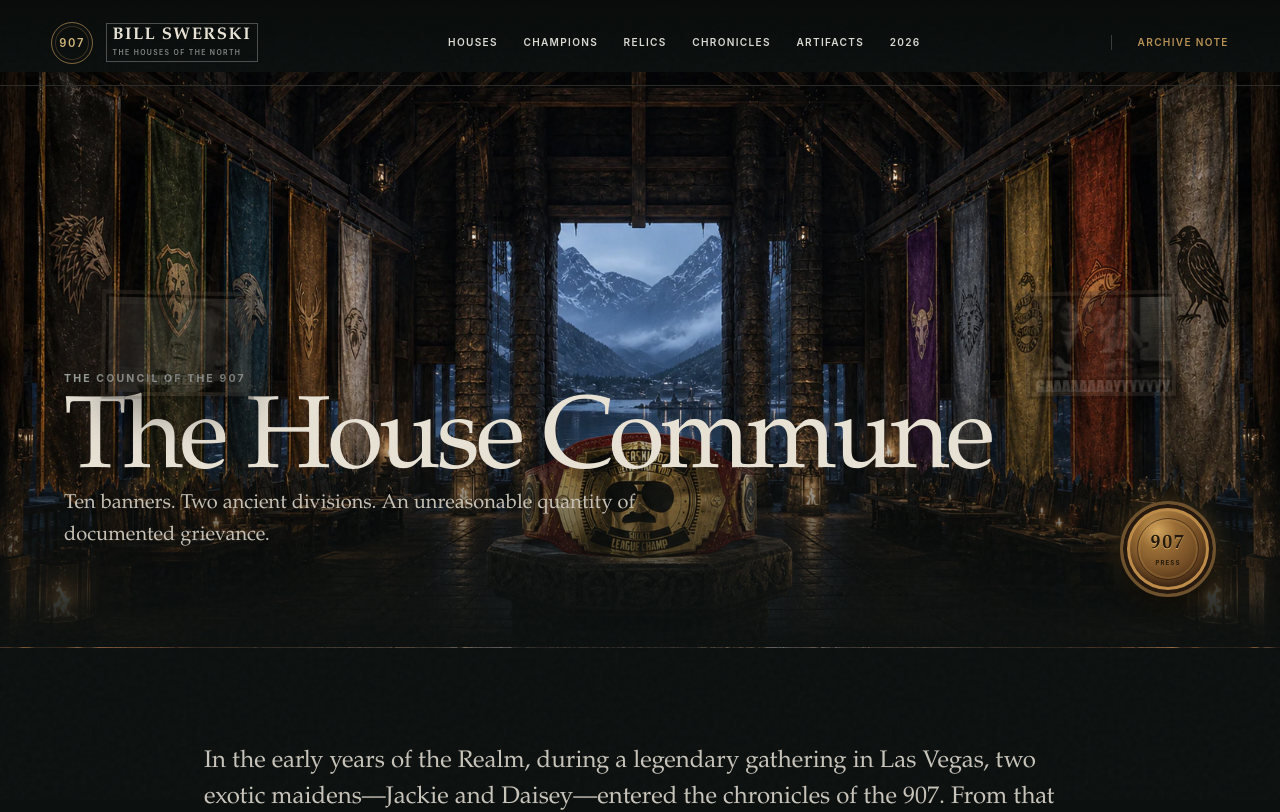
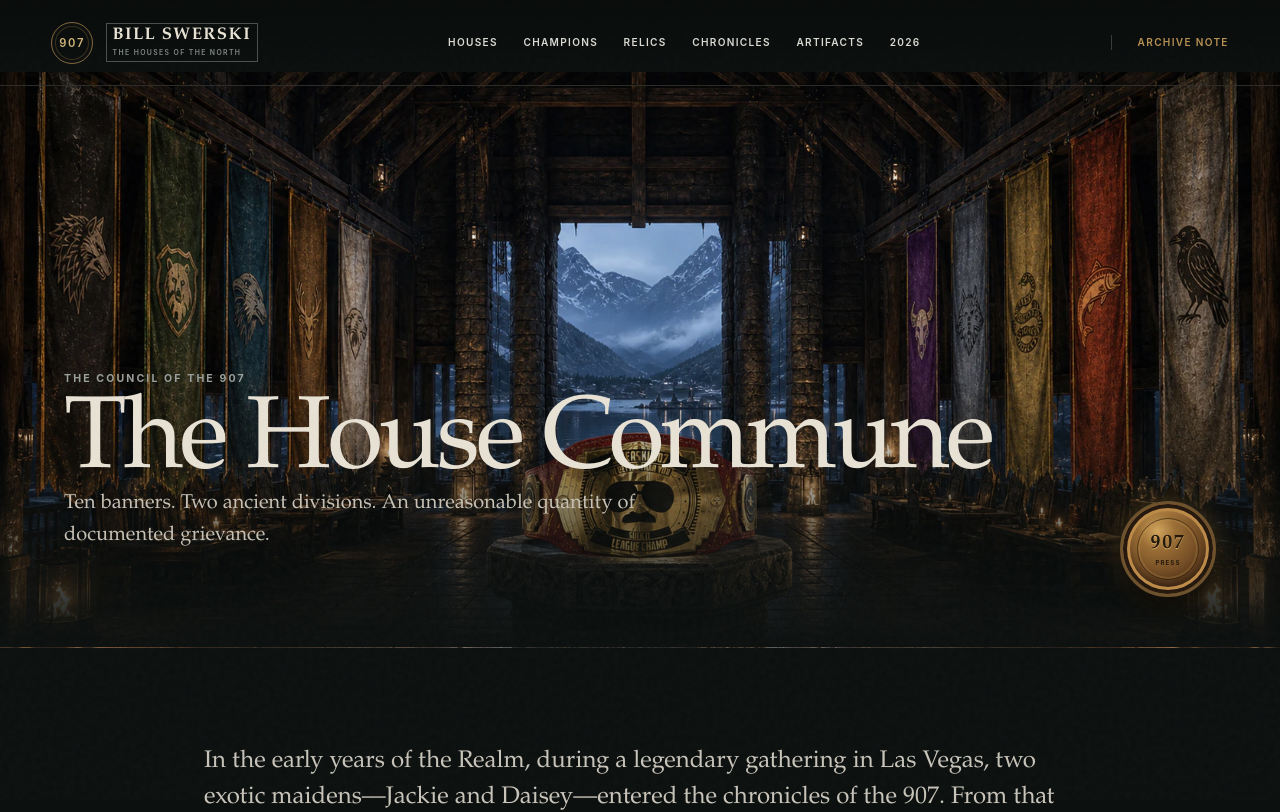
Before and after one commit to kodiakstrategy-sd/Bill-Swerski-907, a Next.js app: page /houses in a window 1280 px wide. Shown: the top 812 px of the page. Built offline with nearby package versions, Linux system fonts and the light colour scheme.

Commit message:
Remove Great Hall hidden paintings

```diff
--- a/app/globals.css
+++ b/app/globals.css
@@ -85,12 +85,6 @@ h1,h2,h3 { font-family:var(--font-display),serif; font-weight:500; }
 .houses-commune .page-hero { min-height:72vh; display:flex; flex-direction:column; justify-content:end; background:linear-gradient(0deg,#0c100f 0,transparent 48%),url('/world/great-hall.webp') center 32%/cover; }
 .houses-commune .page-hero .lede { color:#c7c1b5; }
 .commune-foyer { position:relative; }
-.commune-fresco { position:absolute; z-index:1; top:38%; width:clamp(120px,12vw,188px); aspect-ratio:410/288; padding:7px; border:7px ridge #40382d; background:#171917; box-shadow:0 18px 34px #000d,inset 0 0 0 1px #8b7656; opacity:.34; transform:perspective(700px) rotateY(-7deg) rotate(-.7deg); pointer-events:none; }
-.commune-fresco::before { content:""; position:absolute; left:50%; bottom:calc(100% + 7px); width:42%; height:38px; border-left:1px solid #514735; border-top:1px solid #514735; transform:translateX(-50%) rotate(45deg); transform-origin:center; filter:drop-shadow(0 2px 2px #000); }
-.commune-fresco::after { content:""; position:absolute; inset:7px; z-index:2; opacity:.58; background:repeating-radial-gradient(ellipse at 20% 30%,transparent 0 17px,#1b17123d 18px 19px),linear-gradient(115deg,#0009,transparent 35%,#8c74552b 65%,#0009); mix-blend-mode:multiply; }
-.commune-fresco img { object-fit:cover; filter:sepia(.72) saturate(.42) contrast(1.04) brightness(.52); }
-.commune-fresco--east { right:clamp(4rem,8vw,9rem); }
-.commune-fresco--west { left:clamp(4rem,8vw,9rem); transform:perspective(700px) rotateY(7deg) rotate(.7deg); }
 .council-seal { position:absolute; z-index:3; right:clamp(1.3rem,5vw,5rem); bottom:clamp(1.5rem,4vw,3.5rem); width:96px; aspect-ratio:1; border:3px solid #6d512c; border-radius:50%; color:#21170b; background:radial-gradient(circle at 38% 30%,#d3a65d 0,#9a6d34 22%,#68431f 58%,#2b1b0e 100%); box-shadow:0 11px 18px #000b,0 0 24px #d59a4352,inset 0 0 0 4px #24170d,inset 0 0 0 7px #bd8b48,inset 0 -9px 13px #1c100bd1,inset 0 6px 8px #f0c17670; cursor:pointer; transition:transform .16s,filter .16s,box-shadow .16s; }
 .council-seal::before { content:""; position:absolute; inset:14px; border:1px solid #25180d99; border-radius:50%; box-shadow:inset 0 0 0 2px #d5a25438; }
 .council-seal:hover { transform:translateY(-3px); filter:brightness(1.12); box-shadow:0 14px 22px #000c,0 0 30px #e7aa4d70,inset 0 0 0 4px #24170d,inset 0 0 0 7px #bd8b48,inset 0 -9px 13px #1c100bd1,inset 0 6px 8px #f0c17670; }
@@ -159,7 +153,6 @@ h1,h2,h3 { font-family:var(--font-display),serif; font-weight:500; }
 @media (max-width:760px) {
   .houses-commune .page-hero { min-height:68vh; }
   .council-seal { width:76px; right:1rem; bottom:1rem; }
-  .commune-fresco { top:28%; width:86px; padding:4px; border-width:4px; opacity:.27; }.commune-fresco::before { height:22px; bottom:calc(100% + 4px); }.commune-fresco::after { inset:4px; }.commune-fresco--east { right:.75rem; }.commune-fresco--west { left:.75rem; }
   .council-seal__rune { font-size:.95rem; }
   .council-reveal { padding:3.5rem .75rem 1rem; }
   .council-reveal__frame { width:96vw; }
--- a/app/houses/page.tsx
+++ b/app/houses/page.tsx
@@ -3,12 +3,11 @@ import { HouseCard } from "@/components/HouseCard";
 import { divisionLore, divisions } from "@/data/divisions";
 import { houseBySlug } from "@/data/houses";
 import { CouncilEasterEgg } from "@/components/CouncilEasterEgg";
-import Image from "next/image";
 
 export const metadata = { title: "The Ten Houses" };
 
 export default function HousesPage() {
-  return <div className="page-wrap houses-commune"><div className="commune-foyer"><PageHero eyebrow="The Council of the 907" title="The House Commune" intro="Ten banners. Two ancient divisions. An unreasonable quantity of documented grievance." /><div className="commune-fresco commune-fresco--west" aria-hidden="true"><Image src="/artifacts/fuck-teske.jpg" alt="" fill sizes="220px"/></div><div className="commune-fresco commune-fresco--east" aria-hidden="true"><Image src="/artifacts/council-fresco-east.jpg" alt="" fill sizes="220px"/></div><CouncilEasterEgg/></div>
+  return <div className="page-wrap houses-commune"><div className="commune-foyer"><PageHero eyebrow="The Council of the 907" title="The House Commune" intro="Ten banners. Two ancient divisions. An unreasonable quantity of documented grievance." /><CouncilEasterEgg/></div>
     <section className="lore-panel"><p>{divisionLore[0]}</p><strong>{divisionLore[2]}</strong></section>
     {divisions.map((division) => <section key={division.name} className="house-division"><div className="division-label"><span>Division</span><h2>{division.name}</h2><p>Five permanent seats</p></div><div>{division.houseSlugs.map((slug, i) => <HouseCard key={slug} house={houseBySlug(slug)!} index={i}/>)}</div></section>)}
   </div>;
```
